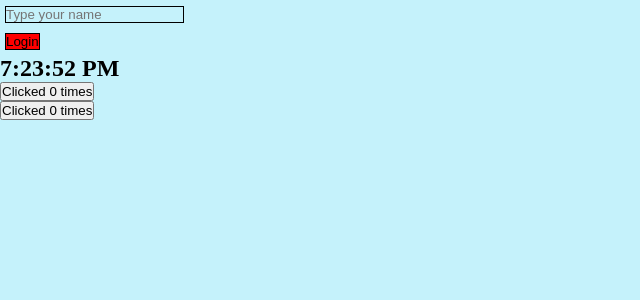
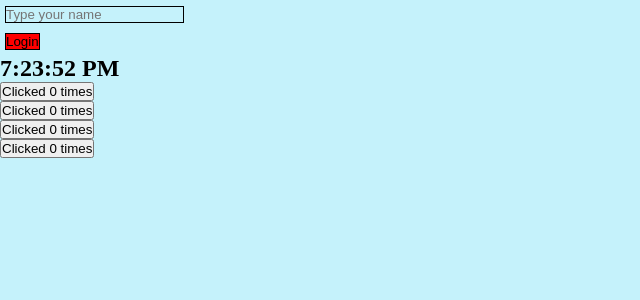
Before and after one commit to OskarKuchta/Learn-react, a React (Vite) app in the folder app/: page / in a window 1280 px wide. Shown: the top 300 px of the page, without its empty margins (0-640 px from the left). Built offline with nearby package versions, Linux system fonts and the light colour scheme.

Commit message:
Sharing state with two components

```diff
--- a/app/src/components/footer.jsx
+++ b/app/src/components/footer.jsx
@@ -1,23 +1,38 @@
-import { useState } from "react"
+import { useState } from "react";
 
-function Btn () {
+function Btn() {
   const [count, setCount] = useState(0);
   const clicked = () => {
-        setCount(count => count + 1)
-    }
-    return (
+    setCount((count) => count + 1);
+  };
+  return (<>
   <button onClick={clicked}>Clicked {count} times</button>
-    )
+  <br />
+  </>
+  );
 }
 
+function SharingState({ count, onClick }) {
+  return (
+    <>
+      <button onClick={onClick}>Clicked {count} times</button>
+      <br />
+    </>
+  );
+}
 function Footer() {
+  const [count, setCount] = useState(0);
+  const clickedInTwice = () => {
+    setCount((count) => count + 1);
+  };
   return (
     <footer>
       <Btn />
-            <br />
       <Btn />
+      <SharingState count={count} onClick={clickedInTwice}/>
+      <SharingState count={count * 2} onClick={clickedInTwice}/>
     </footer>
-    )
+  );
 }
 
-export default Footer
+export default Footer;
```
Lines whose indentation alone changed are shown as unchanged.
